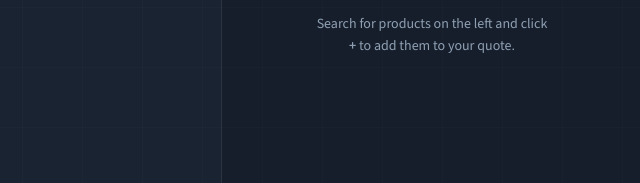
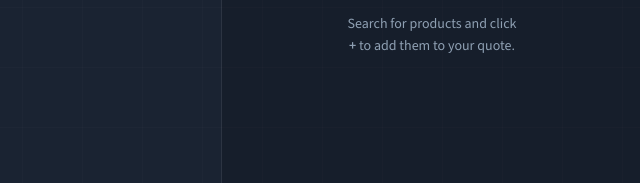
Before and after one commit to Tom-smsupply/contractor-pricing, a plain HTML site: page index.html in a window 1280 px wide. Shown: the part 372-555 px from the top of the page, 638-1278 px from the left. Drawn offline with nearby package versions, Linux system fonts and the light colour scheme.

Commit message:
Update index.html

```diff
--- a/index.html
+++ b/index.html
@@ -758,7 +758,7 @@
 
     <div id="quoteEmpty" class="quote-empty">
       <div class="qe-icon">📋</div>
-      <p>Search for products on the left and click<br><strong>+</strong> to add them to your quote.</p>
+      <p>Search for products and click<br><strong>+</strong> to add them to your quote.</p>
     </div>
 
     <div id="quoteList" style="display:none"></div>
```
